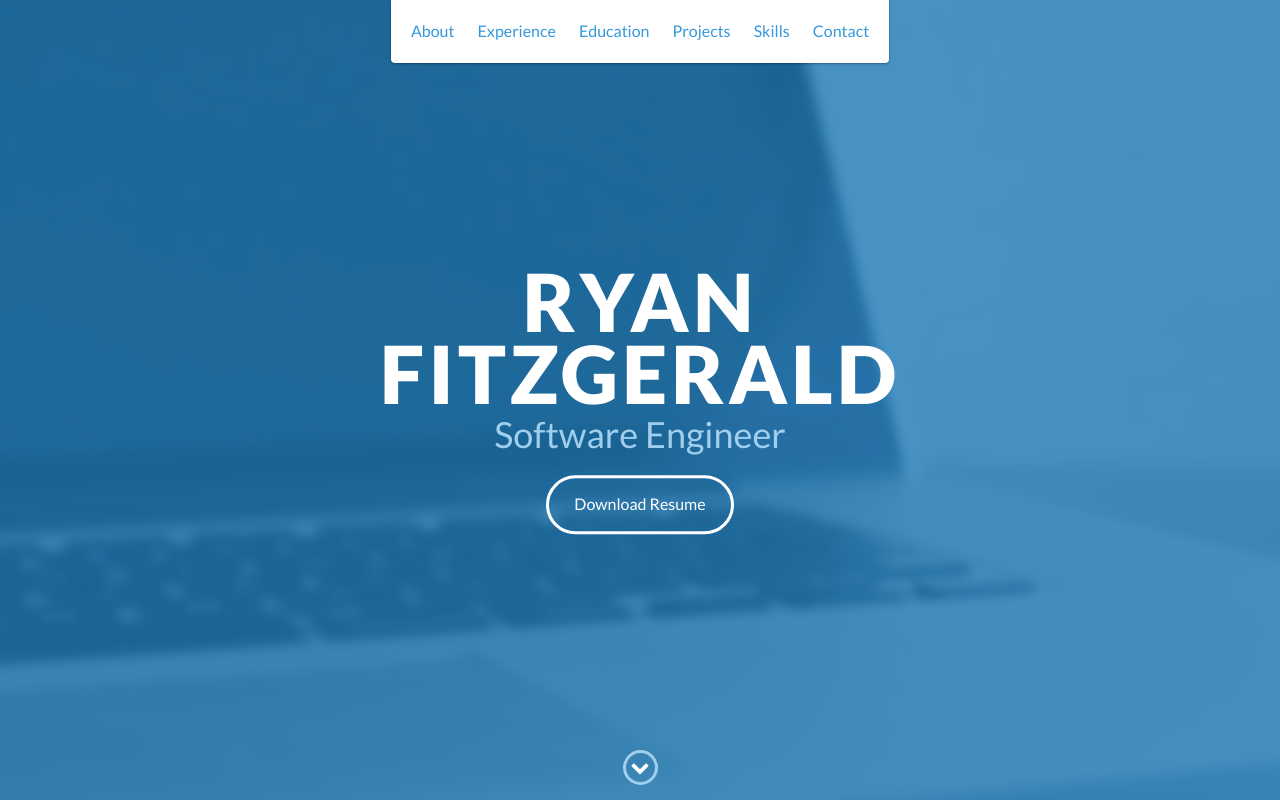
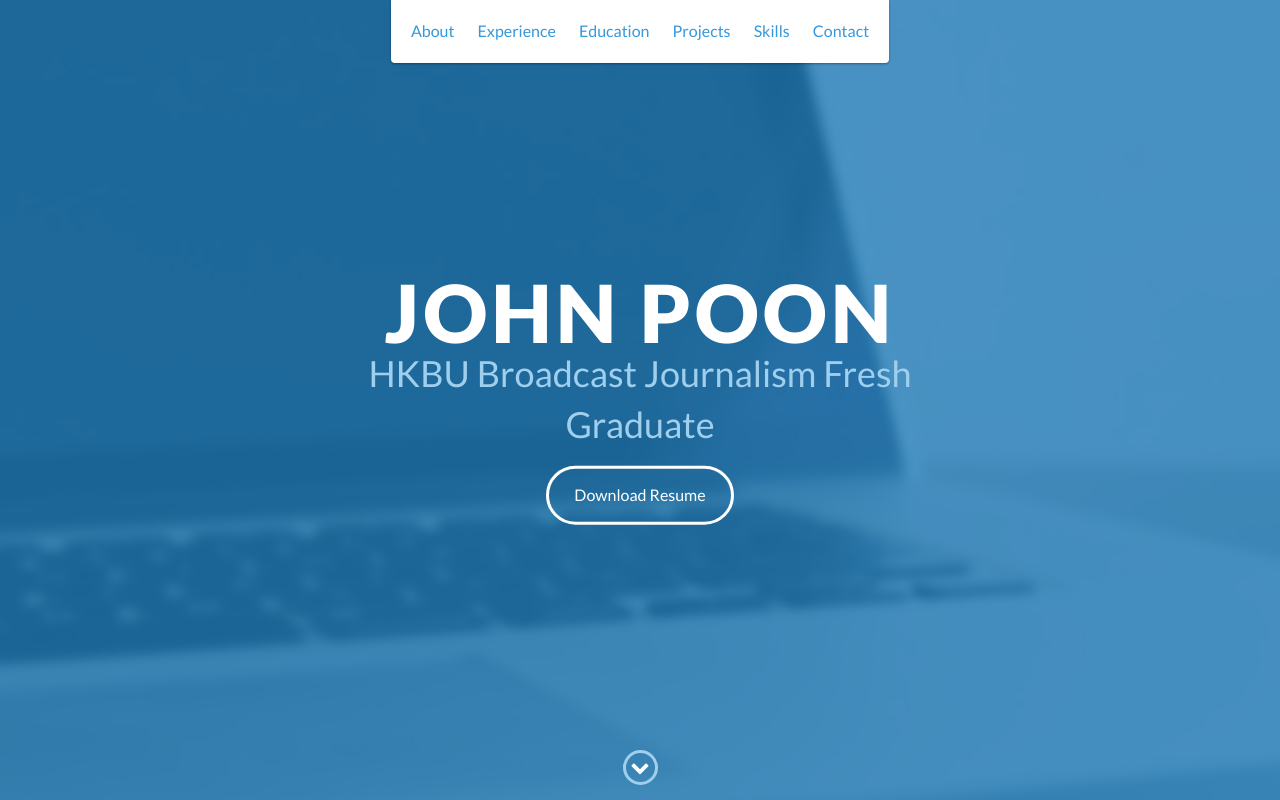
Before and after one commit to johnpoontf/johnpoontf.github.io, a website: page index.html in a window 1280 px wide. Shown: the top 800 px of the page. Drawn offline with nearby package versions, Linux system fonts and the light colour scheme.

Commit message:
Update index.html

```diff
--- a/index.html
+++ b/index.html
@@ -48,8 +48,8 @@
 
     <div id="lead">
         <div id="lead-content">
-            <h1>Ryan Fitzgerald</h1>
-            <h2>Software Engineer</h2>
+            <h1>John Poon</h1>
+            <h2>HKBU Broadcast Journalism Fresh Graduate</h2>
             <a href="#" class="btn-rounded-white">Download Resume</a>
         </div>
         <!-- End #lead-content -->
```
